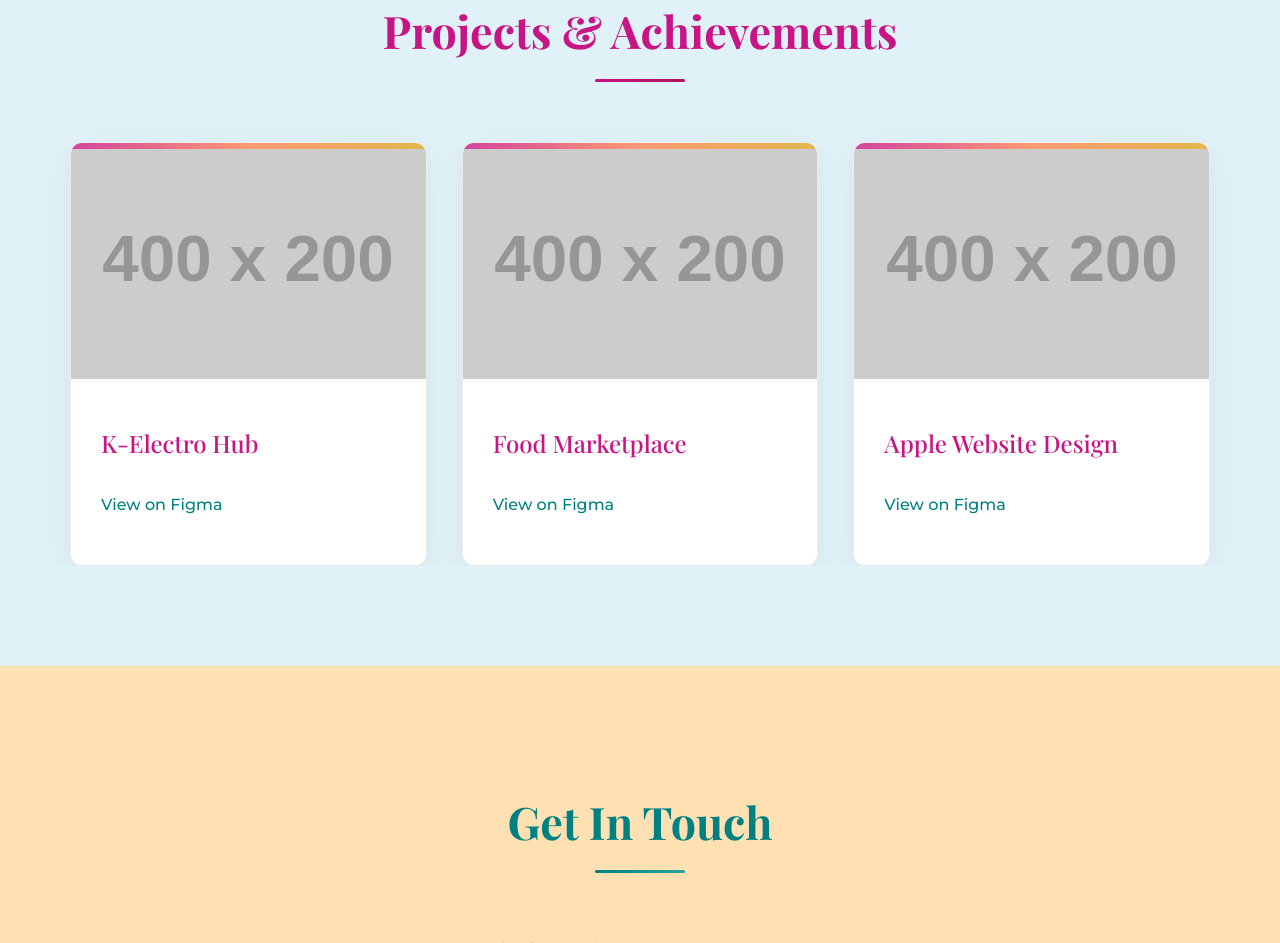
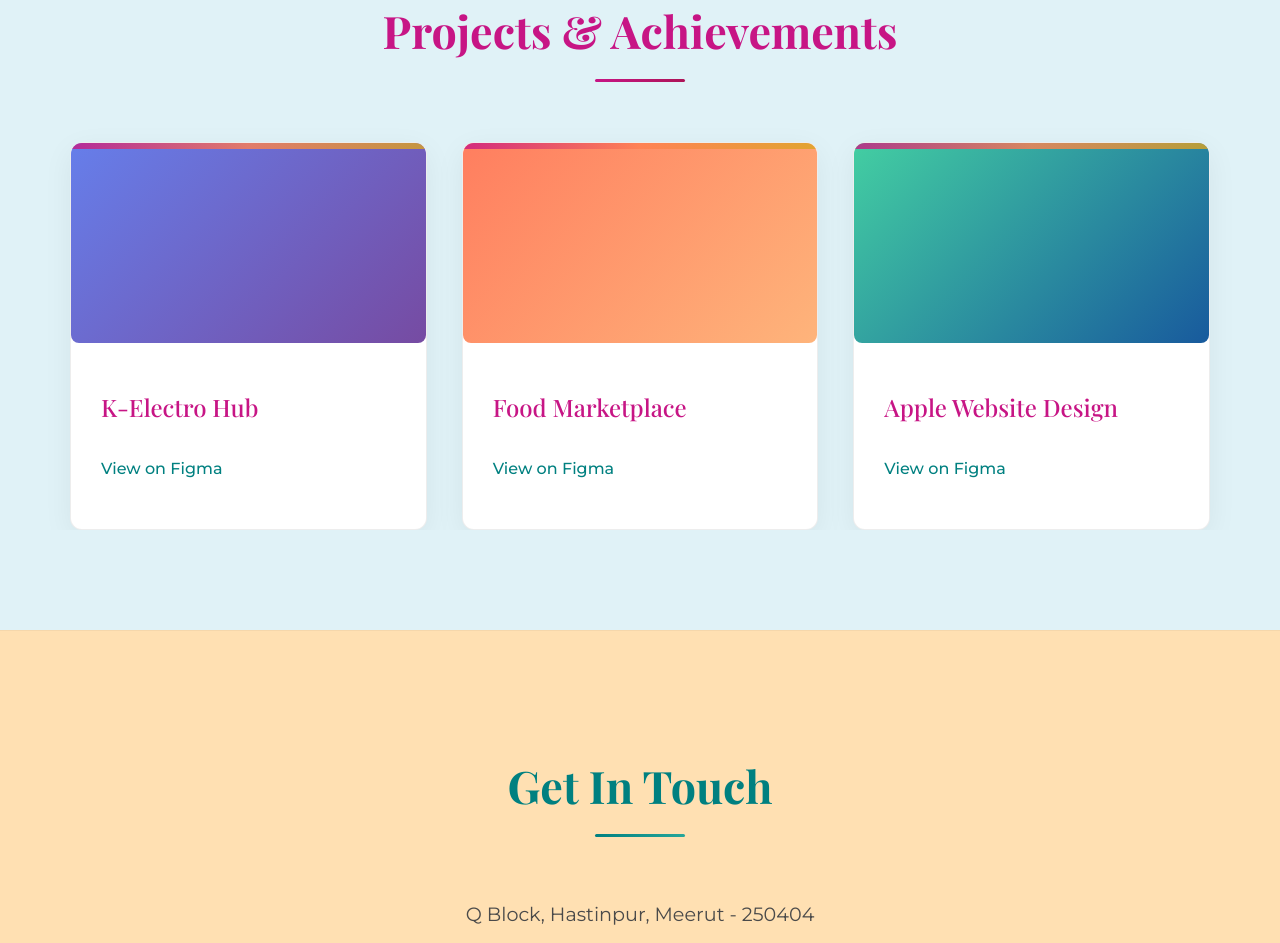
Before and after one commit to Karan7248/karan7248.github.io, a plain HTML site: page index.html in a window 1280 px wide. Shown: the part 5460-6403 px from the top of the page. Drawn offline with nearby package versions, Linux system fonts and the light colour scheme; placeholder pictures from the web are drawn by us.

Commit message:
Update index.html

```diff
--- a/index.html
+++ b/index.html
@@ -884,21 +884,33 @@
 
         <div class="projects-grid">
             <div class="project-card">
-                <img src="https://via.placeholder.com/400x200.png?text=K-Electro+Hub" alt="K-Electro Hub">
+                <div class="project-image" style="
+                    height: 200px;
+                    background: linear-gradient(135deg, #667eea, #764ba2);
+                    border-radius: 8px;
+                "></div>
                 <div class="project-content">
                     <h3>K-Electro Hub</h3>
                     <p><a href="https://www.figma.com/design/RDoSuGKZF9ejaOKAOLTf3K/Untitled?node-id=72-2" target="_blank">View on Figma</a></p>
                 </div>
             </div>
             <div class="project-card">
-                <img src="https://via.placeholder.com/400x200.png?text=Food+Marketplace" alt="Food Marketplace">
+                <div class="project-image" style="
+                    height: 200px;
+                    background: linear-gradient(135deg, #ff7e5f, #feb47b);
+                    border-radius: 8px;
+                "></div>
                 <div class="project-content">
                     <h3>Food Marketplace</h3>
                     <p><a href="https://www.figma.com/design/OS8o4ukc34dm8hCM6aCTGx/Untitled?node-id=0-1&p=f" target="_blank">View on Figma</a></p>
                 </div>
             </div>
             <div class="project-card">
-                <img src="https://via.placeholder.com/400x200.png?text=Apple+Website+Design" alt="Apple Website Design">
+                <div class="project-image" style="
+                    height: 200px;
+                    background: linear-gradient(135deg, #43cea2, #185a9d);
+                    border-radius: 8px;
+                "></div>
                 <div class="project-content">
                     <h3>Apple Website Design</h3>
                     <p><a href="https://www.figma.com/design/jVeDns3894HSblsy6sGGw7/Instagram?node-id=0-1&p=f" target="_blank">View on Figma</a></p>
@@ -907,6 +919,7 @@
         </div>
     </div>
 </section>
+
 
 
     <section id="contact">
```
